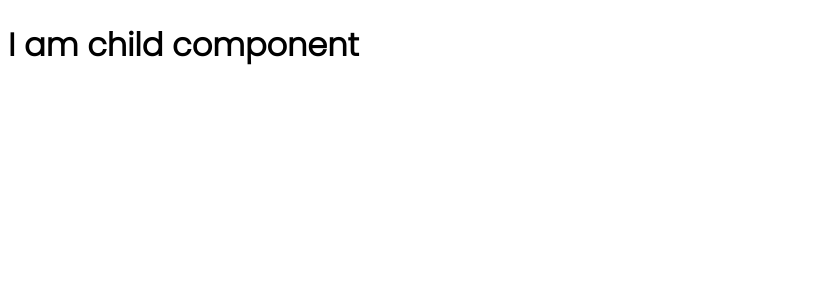
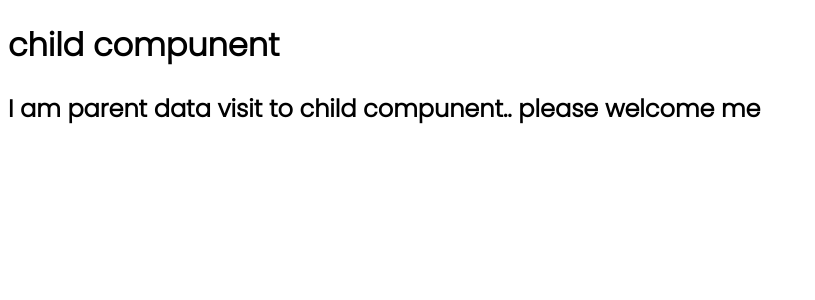
Before and after one commit to Bulbulahmed10/react-practice-anisul-islam-sir, a React (Create React App) app: page / in a window 1280 px wide. Shown: the top 300 px of the page, without its empty margins (0-815 px from the left). Built offline with nearby package versions, Linux system fonts and the light colour scheme.

Commit message:
passing data from child to parent component

```diff
--- a/src/App.js
+++ b/src/App.js
@@ -21,6 +21,11 @@ function App() {
   //     imgSrc={item.productImg}
   //   />
   // ));
+  /* //! passing data from child to parent component */
+
+  const passingDataPtoC = (childDataParameter) => {
+    console.log(childDataParameter)
+  }
 
   return (
     <div>
@@ -38,7 +43,10 @@ function App() {
 
 
       {/* //! passing data from child to parent component */}
-      <ChildComponent />
+
+      <ChildComponent parentData="I am parent data visit to child compunent.. please welcome me" childData={passingDataPtoC}
+
+      />
 
     </div>
   );
--- a/src/components/Data-ParentToChild/ChildComponent.jsx
+++ b/src/components/Data-ParentToChild/ChildComponent.jsx
@@ -1,9 +1,16 @@
 import React from 'react'
 
-export default function ChildComponent() {
+export default function ChildComponent(props) {
+  const data = "I am Child Data"
+  props.childData(data)
+
+  const {parentData} = props
   return (
     <div>
-      <h1>I am child component</h1>
+      <h1>
+        child compunent
+      </h1>
+      <h2> {parentData} </h2>
     </div>
   )
 }
```
